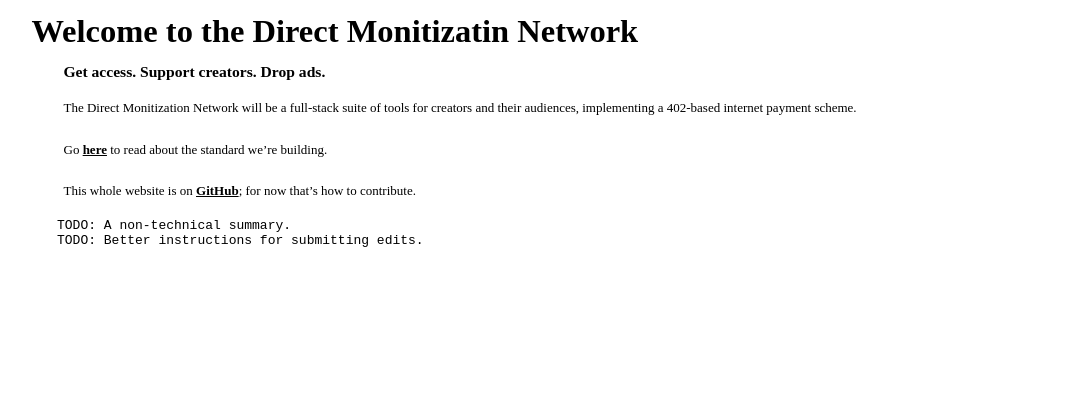
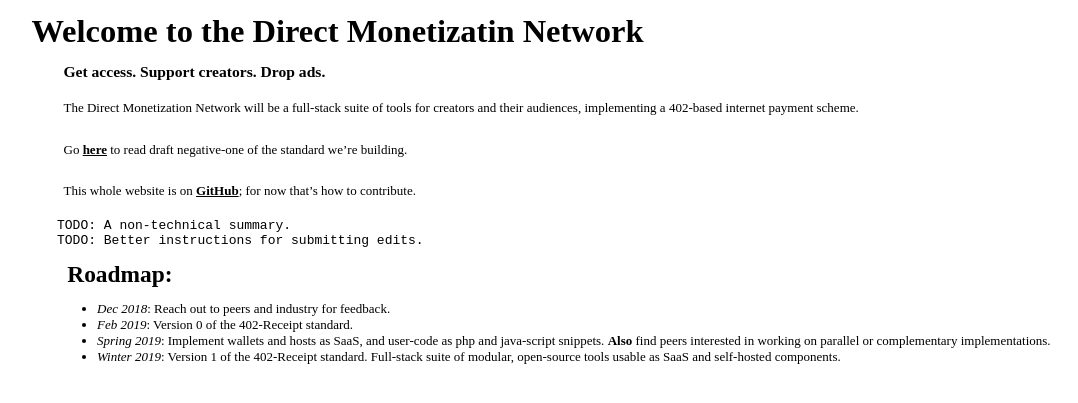
Before and after one commit to erikpukinskis/direct-monetization-static, a Jekyll site: the page built from welcome-to-the-dmn.markdown, in a window 1280 px wide. Shown: the top 403 px of the page, without its empty margins (75-1153 px from the left). Built offline with Jekyll 4.4.1, drawn with Linux system fonts in a browser that asks for light colours.

Commit message:
spelling

````diff
--- a/welcome-to-the-dmn.markdown
+++ b/welcome-to-the-dmn.markdown
@@ -1,16 +1,16 @@
 ---
-title: Welcome to the Direct Monitizatin Network
+title: Welcome to the Direct Monetizatin Network
 date: 2018-10-16 16:34:00 Z
 permalink: "/consumer.html"
-description: The Direct Monitization Network will be a full-stack suite of tools for
+description: The Direct Monetization Network will be a full-stack suite of tools for
   creators and their audiences, implementing a 402-based internet payment scheme.
 ---
 
 ### Get access. Support creators. Drop ads.
 
-The Direct Monitization Network will be a full-stack suite of tools for creators and their audiences, implementing a 402-based internet payment scheme.
+The Direct Monetization Network will be a full-stack suite of tools for creators and their audiences, implementing a 402-based internet payment scheme.
 
-Go [here]({{"/402_table_of_contents.html" | relative_url}}) to read about the standard we're building.
+Go [here]({{"/introduction.html" | relative_url}}) to read draft negative-one of the standard we're building.
 
 This whole website is on [GitHub](https://github.com/ShapeOfMatter/direct-monetization-static); for now that's how to contribute.
 
@@ -18,3 +18,8 @@ This whole website is on [GitHub](https://github.com/ShapeOfMatter/direct-moneti
 TODO: A non-technical summary.
 TODO: Better instructions for submitting edits.
 ```
+## Roadmap:
+- _Dec 2018_: Reach out to peers and industry for feedback.
+- _Feb 2019_: Version 0 of the 402-Receipt standard.
+- _Spring 2019_: Implement wallets and hosts as SaaS, and user-code as php and java-script snippets. **Also** find peers interested in working on parallel or complementary implementations.
+- _Winter 2019_: Version 1 of the 402-Receipt standard. Full-stack suite of modular, open-source tools usable as SaaS and self-hosted components.
````
